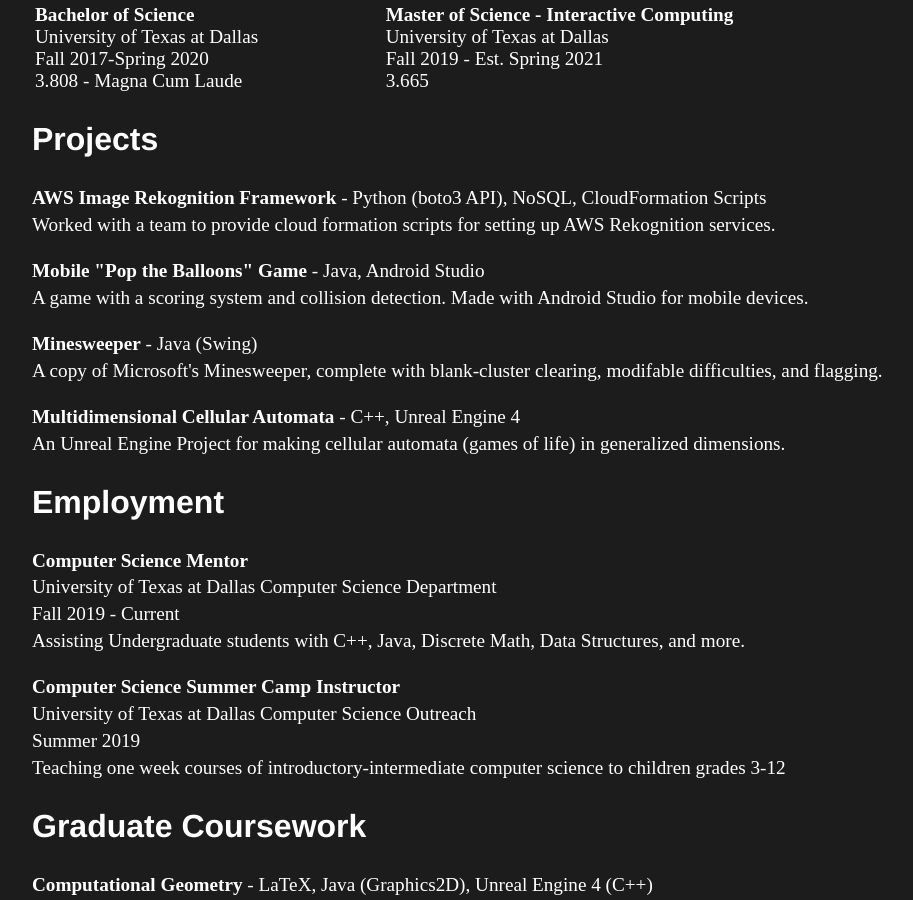
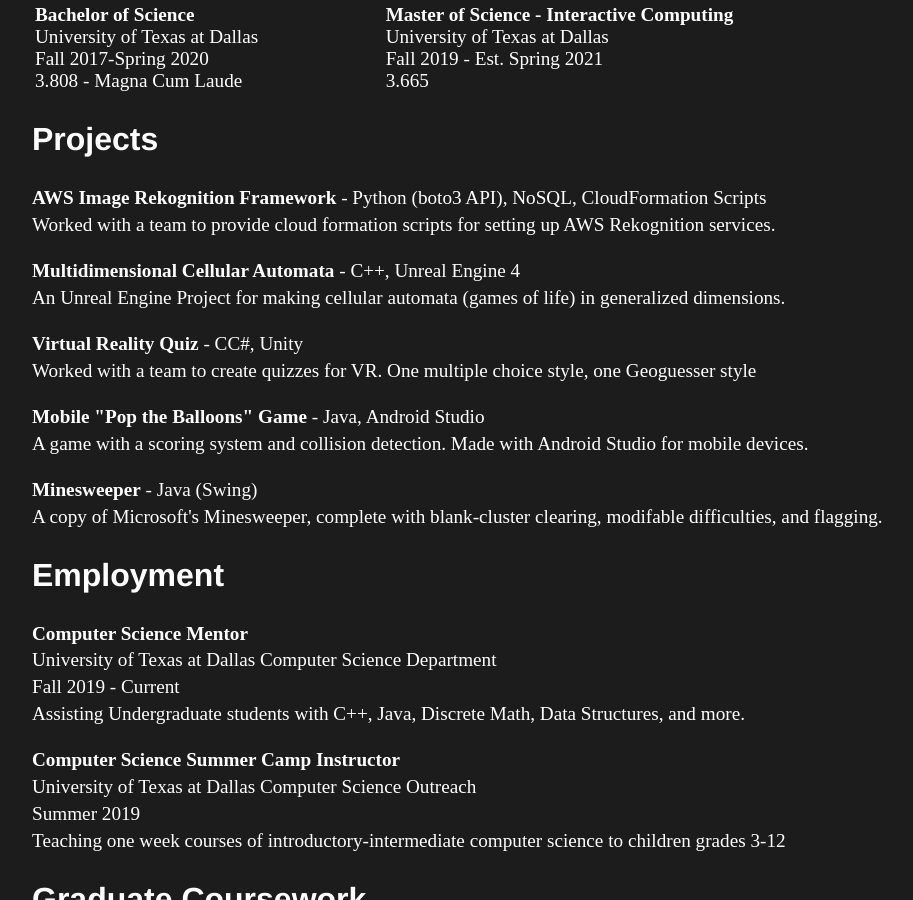
Before and after one commit to gpoquiz/gpoquiz.github.io, a Jekyll site: the page built from resume/index.html, in a window 1280 px wide and 900 px high, scrolled down 379 px. Shown: the whole window, without its empty margins (160-1073 px from the left). Built offline with Jekyll 4.4.1, drawn with Linux system fonts in a browser that asks for light colours.

Commit message:
update resume

```diff
--- a/resume/index.html
+++ b/resume/index.html
@@ -33,6 +33,14 @@
 			Worked with a team to provide cloud formation scripts for setting up AWS Rekognition services.
 			</p>
 
+			<p><strong>Multidimensional Cellular Automata</strong> - C++, Unreal Engine 4<br>
+			An Unreal Engine Project for making cellular automata (games of life) in generalized dimensions.
+			</p>
+
+			<p><strong>Virtual Reality Quiz</strong> - CC#, Unity<br>
+			Worked with a team to create quizzes for VR. One multiple choice style, one Geoguesser style
+			</p>
+
 			<p><strong>Mobile "Pop the Balloons" Game</strong> - Java, Android Studio<br>
 			A game with a scoring system and collision detection. Made with Android Studio for mobile devices.
 			</p>
```
Also changed, not shown: other parts of resume/index.html (+0 -3 lines).
